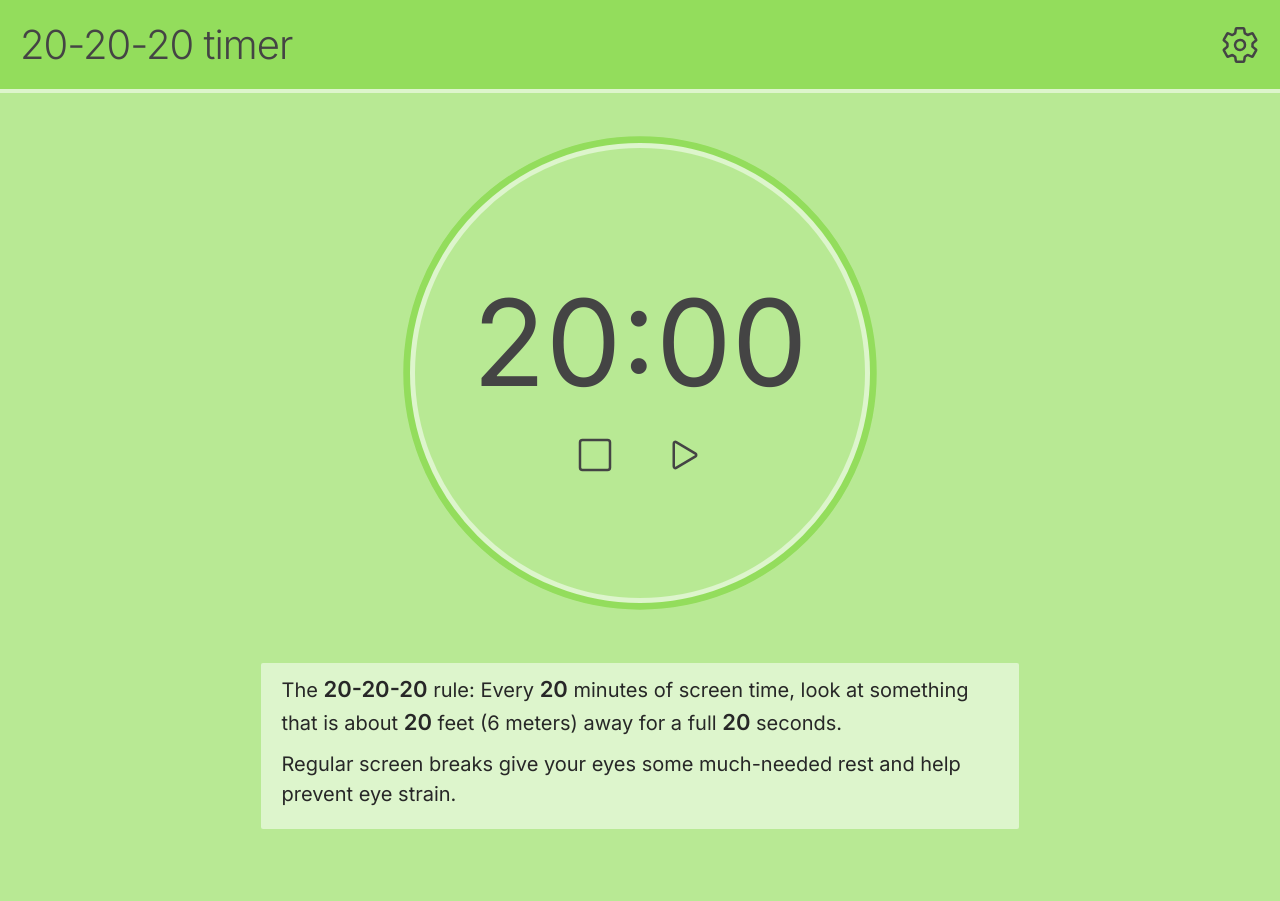
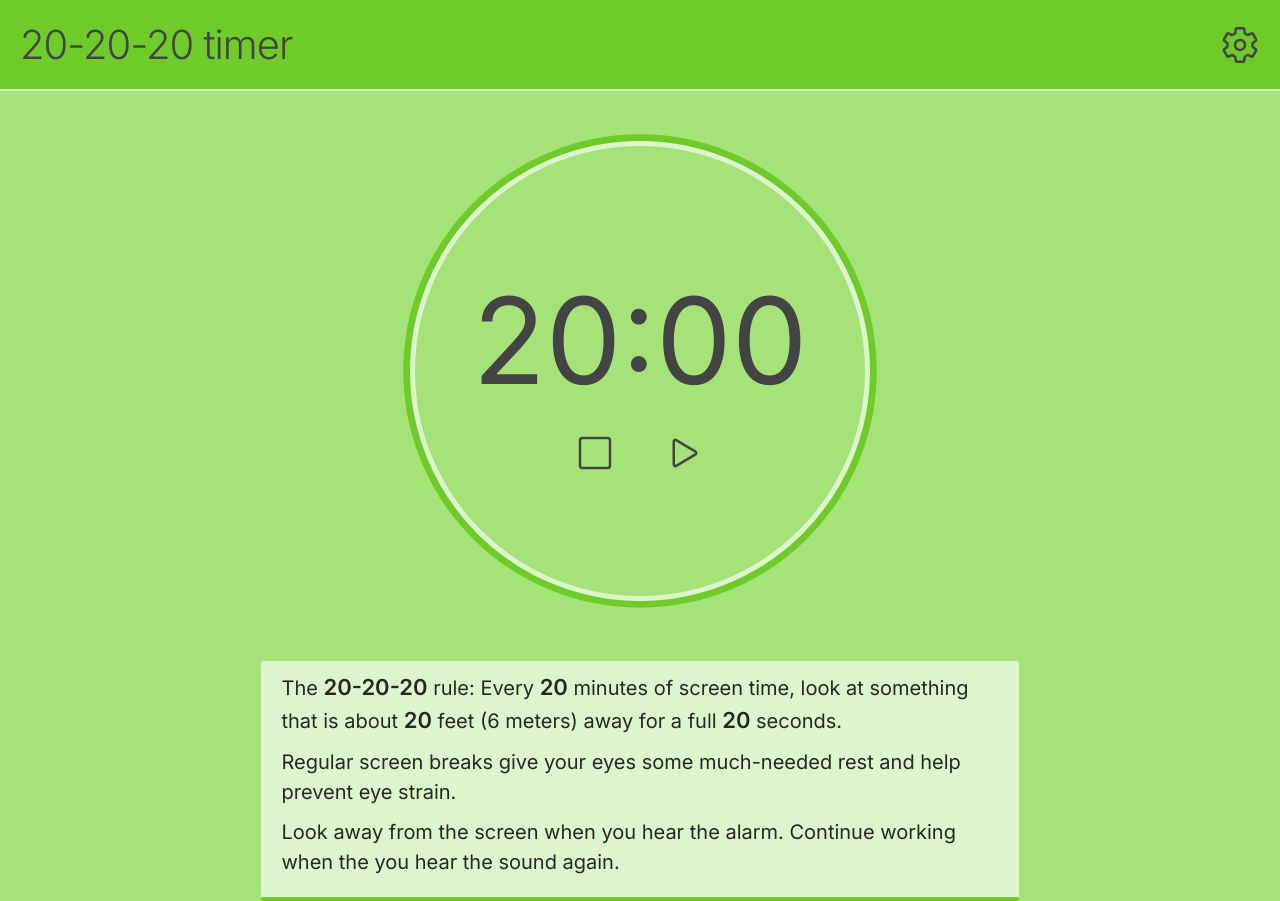
Before and after one commit to ivcp/20-20-20-timer, a plain HTML site: page index.html in a window 1280 px wide. Before the commit the page ends 829 px from the top, so only its background shows below. Drawn offline with Linux system fonts and the light colour scheme.

Commit message:
added secondary colors, small adjustments

```diff
--- a/index.html
+++ b/index.html
@@ -12,7 +12,7 @@
     />
     <link rel="stylesheet" href="style.css" />
     <script defer src="script.js"></script>
-    <title>Document</title>
+    <title>20-20-20 Timer</title>
   </head>
   <body>
     <header>
@@ -90,6 +90,10 @@
           Regular screen breaks give your eyes some much-needed rest and help
           prevent eye strain.
         </p>
+        <p>
+          Look away from the screen when you hear the alarm. Continue working
+          when the you hear the sound again.
+        </p>
       </div>
     </main>
   </body>
--- a/style.css
+++ b/style.css
@@ -1,9 +1,15 @@
 :root {
-  --color-primary: #b8e994;
-  --color-primary-dark: #93dd5c;
-  --color-primary-light: #ddf5cc;
+  --color-main: #a5e378;
+  --color-main-dark: #6ecb2a;
+  --color-main-light: #ddf5cc;
 
-  /*#77d531*/
+  --color-work: #a5e378;
+  --color-work-dark: #80d83f;
+  --color-work-light: #ddf5cc;
+
+  --color-pause: #82ccdd;
+  --color-pause-dark: #2e92a9;
+  --color-pause-light: #c5e7ef;
 
   --color-grey-light: #444;
   --color-grey-dark: #272727;
@@ -26,13 +32,13 @@ html {
 }
 
 body {
-  background-color: var(--color-primary);
+  background-color: var(--color-main);
   font-family: 'Inter', sans-serif;
 }
 
 header {
-  background-color: var(--color-primary-dark);
-  border-bottom: 0.4rem solid var(--color-primary-light);
+  background-color: var(--color-main-dark);
+  border-bottom: 0.2rem solid var(--color-main-light);
   padding: 2rem;
   display: flex;
   justify-content: space-between;
@@ -50,6 +56,7 @@ header .name {
 header .btn {
   display: flex;
   transition: transform 0.2s;
+  border: none;
 }
 
 header .btn:active {
@@ -68,7 +75,7 @@ header .btn:active {
   flex-direction: column;
   justify-content: space-around;
   align-items: flex-start;
-  background-color: var(--color-primary-light);
+  background-color: var(--color-main-light);
   border: 2px solid var(--color-grey-light);
   border-radius: 0.2rem;
   top: 6.5rem;
@@ -117,14 +124,14 @@ header .btn:active {
   font-size: inherit;
   color: inherit;
   font-weight: 600;
-  background-color: var(--color-primary-dark);
+  background-color: var(--color-main-dark);
   padding: 1rem 2.5rem;
   border-radius: 0.2rem;
   transition: all 0.2s;
 }
 
 .settings__btn:hover {
-  background-color: var(--color-primary);
+  background-color: var(--color-main);
   color: var(--color-grey-dark);
 }
 .settings__btn:active {
@@ -142,8 +149,8 @@ main {
   margin-top: 5rem;
   height: 46rem;
   width: 46rem;
-  background-color: var(--color-primary);
-  border: 0.5rem solid var(--color-primary-light);
+  background-color: var(--color-main);
+  border: 0.5rem solid var(--color-main-light);
   border-radius: 50%;
   display: flex;
   flex-direction: column;
@@ -156,7 +163,7 @@ main {
   position: absolute;
   height: 60rem;
   width: 60rem;
-  color: var(--color-primary-dark);
+  color: var(--color-main-dark);
   stroke-dashoffset: 0;
   stroke-dasharray: 1207;
   transform: rotate(-90deg);
@@ -194,7 +201,8 @@ main {
   border-radius: 0.2rem;
   color: var(--color-grey-dark);
   margin-top: 6rem;
-  background-color: var(--color-primary-light);
+  background-color: var(--color-main-light);
+  border-bottom: 0.4rem solid var(--color-main-dark);
 }
 
 p {
@@ -210,7 +218,6 @@ p {
   border: none;
   cursor: pointer;
   font-size: inherit;
-
   background-color: inherit;
 }
 
@@ -223,39 +230,6 @@ p {
 .btn:hover .btn-icon {
   color: var(--color-grey-dark);
 }
-/*
-.nav__items {
-  display: flex;
-  justify-content: center;
-  align-items: center;
-  list-style: none;
-}
-
-.nav__item-icon {
-  height: 4rem;
-  width: 4rem;
-  fill: var(--color-grey-dark);
+.btn:active .btn-icon {
   color: var(--color-grey-dark);
 }
-
-.nav__item {
-  margin: 1rem 1rem;
-}
-
-.nav__button {
-  border: none;
-  cursor: pointer;
-  padding: 0rem 1rem;
-  background-color: inherit;
-
-  transition: all 0.2s;
-}
-
-.nav__button:hover .nav__item-icon {
-  color: var(--color-grey-light);
-  fill: var(--color-grey-light);
-}
-
-.nav__button:active {
-  transform: translateY(1px);
-} */
```
Also changed, not shown: img/information-circle-outline.svg (deleted), img/information.svg (deleted), img/pause.svg (deleted), img/play.svg (deleted), img/stop.svg (deleted).
